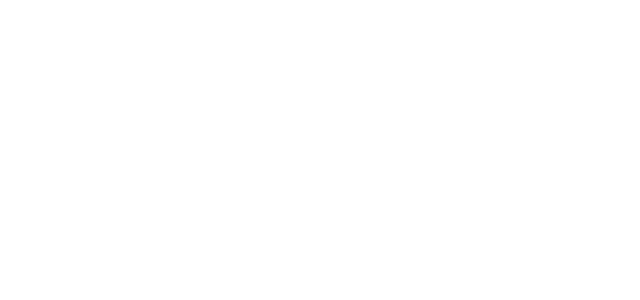
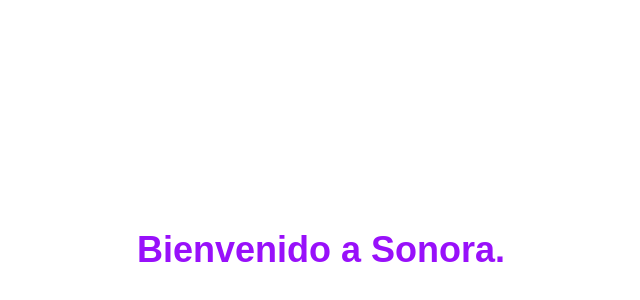
Before and after one commit to luciollanos1234-eng/sonora, a React (Vite) app: page / in a window 1280 px wide. Shown: the part 150-450 px from the top of the page, without its empty margins (319-959 px from the left). Built offline with nearby package versions, Linux system fonts and the light colour scheme.

Commit message:
resources: agregar texto prueba en app.tsx

```diff
--- a/src/App.tsx
+++ b/src/App.tsx
@@ -3,9 +3,9 @@ function App() {
 
 
   return (
-    <>
-
-    </>
+    <div className="flex items-center justify-center h-screen text-4xl font-bold text-purple-600">
+    Bienvenido a Sonora.
+    </div>
   )
 }
 
```
